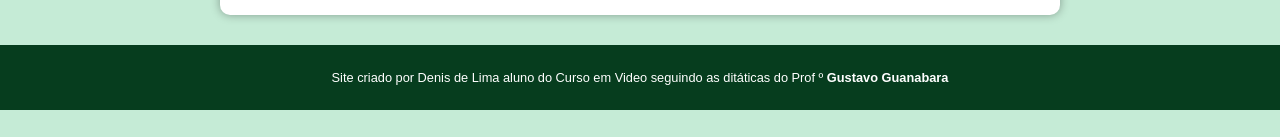
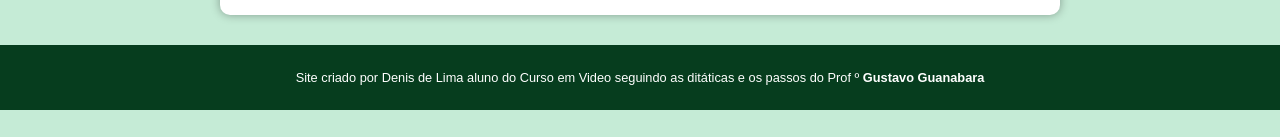
Before and after one commit to DenisdeLima/projetlo-android, a plain HTML site: page index.html in a window 1280 px wide. Shown: the part 2897-3034 px from the top of the page. Drawn offline with Linux system fonts and the light colour scheme.

Commit message:
Modificado texto

```diff
--- a/index.html
+++ b/index.html
@@ -99,7 +99,7 @@
         </article>
     </main>
     <footer>
-        <p>Site criado por Denis de Lima aluno do Curso em Video seguindo as ditáticas do Prof º <strong>Gustavo Guanabara</strong></p>
+        <p>Site criado por Denis de Lima aluno do Curso em Video seguindo as ditáticas e os passos do Prof º <strong>Gustavo Guanabara</strong></p>
     </footer>
 
 </body>
```
